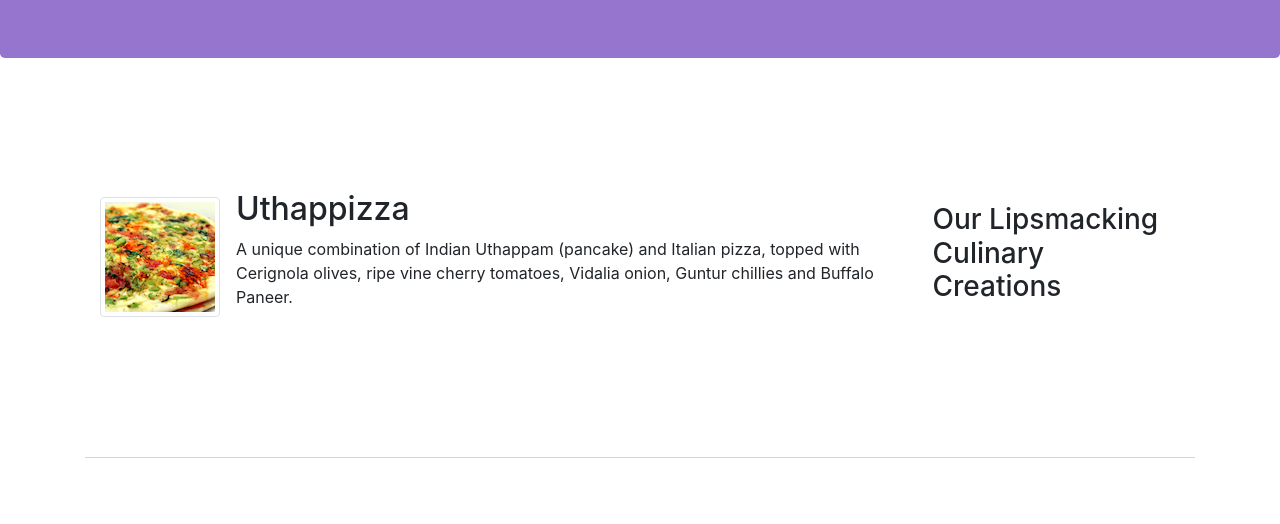
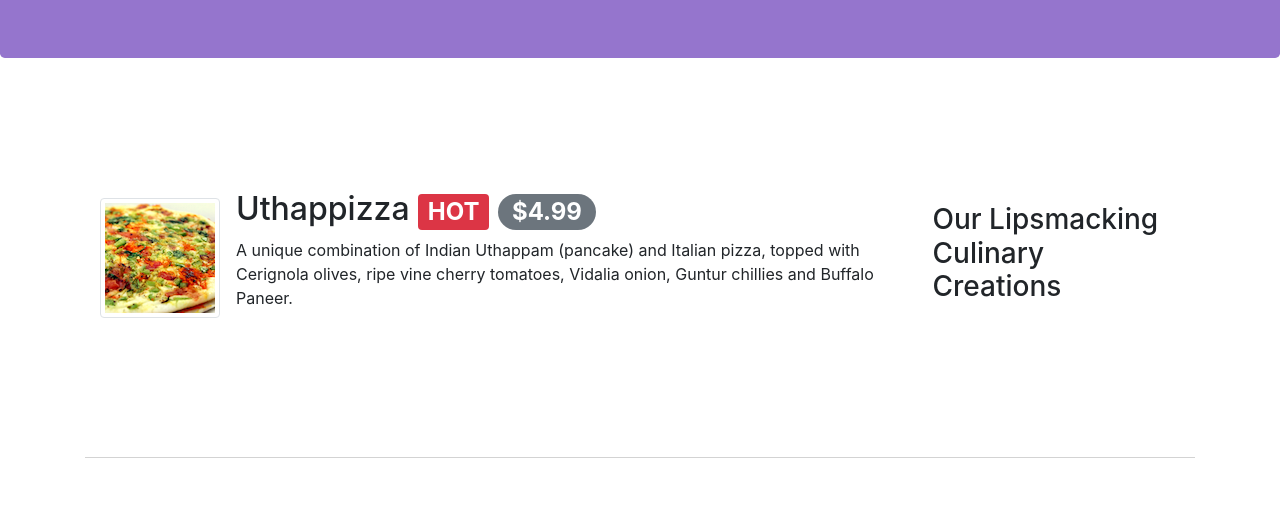
Before and after one commit to mwoitek/coursera-bootstrap, a website: page conFusion/index.html in a window 1280 px wide. Shown: the part 276-800 px from the top of the page. Drawn offline with nearby package versions, Linux system fonts and the light colour scheme.

Commit message:
Alerting Users

```diff
--- a/conFusion/index.html
+++ b/conFusion/index.html
@@ -73,7 +73,10 @@
               alt="Uthappizza"
             />
             <div class="media-body">
-              <h2 class="mt-0">Uthappizza</h2>
+              <h2 class="mt-0">
+                Uthappizza <span class="badge badge-danger">HOT</span>
+                <span class="badge badge-pill badge-secondary">$4.99</span>
+              </h2>
               <p class="d-none d-sm-block">
                 A unique combination of Indian Uthappam (pancake) and Italian pizza, topped with Cerignola
                 olives, ripe vine cherry tomatoes, Vidalia onion, Guntur chillies and Buffalo Paneer.
```
